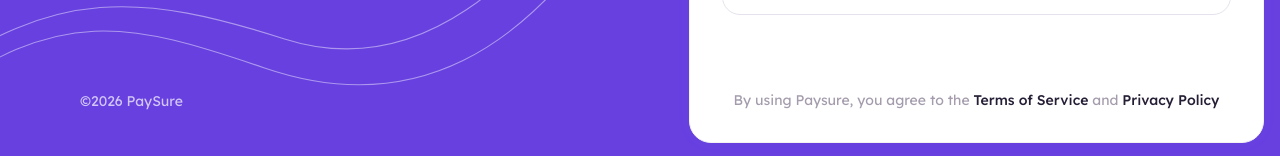
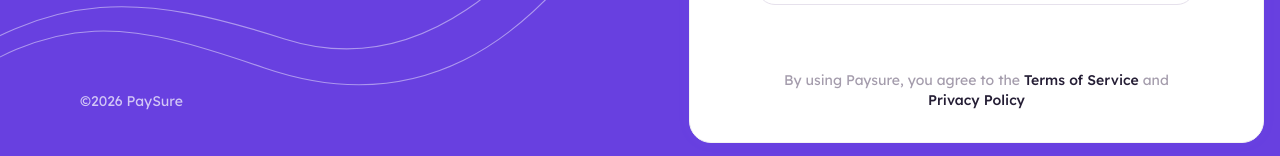
Before and after one commit to alvlv/Paysure, a Next.js app: page / in a window 1280 px wide. Shown: the part 641-797 px from the top of the page. Built offline with nearby package versions, Linux system fonts and the light colour scheme.

Commit message:
Restore the original width of the sign-in form content.
The card stays just under half the page, while the fields and actions sit in the original 438px column.

Co-authored-by: alvlvdeyouxiang <alvlvdeyouxiang@gmail.com>

```diff
--- a/components/sign-in-screen.tsx
+++ b/components/sign-in-screen.tsx
@@ -350,7 +350,7 @@ export function SignInScreen() {
           </div>
 
           <div className="flex min-h-0 w-full flex-1 flex-col overflow-y-auto overscroll-contain">
-            <div className="m-auto w-full py-8">
+            <div className="m-auto w-full max-w-[438px] py-8">
             <h2 className="text-[28px] font-medium leading-10 text-[#251e35] sm:text-[32px] sm:leading-[48px]">
               {success || title}
             </h2>
@@ -506,7 +506,7 @@ export function SignInScreen() {
             </div>
           </div>
 
-          <p className="mx-auto mt-4 w-full shrink-0 text-center text-sm leading-5 text-[#a49cac] lg:mt-6">
+          <p className="mx-auto mt-4 w-full max-w-[438px] shrink-0 text-center text-sm leading-5 text-[#a49cac] lg:mt-6">
             {text.legalBefore}
             <button
               type="button"
```
